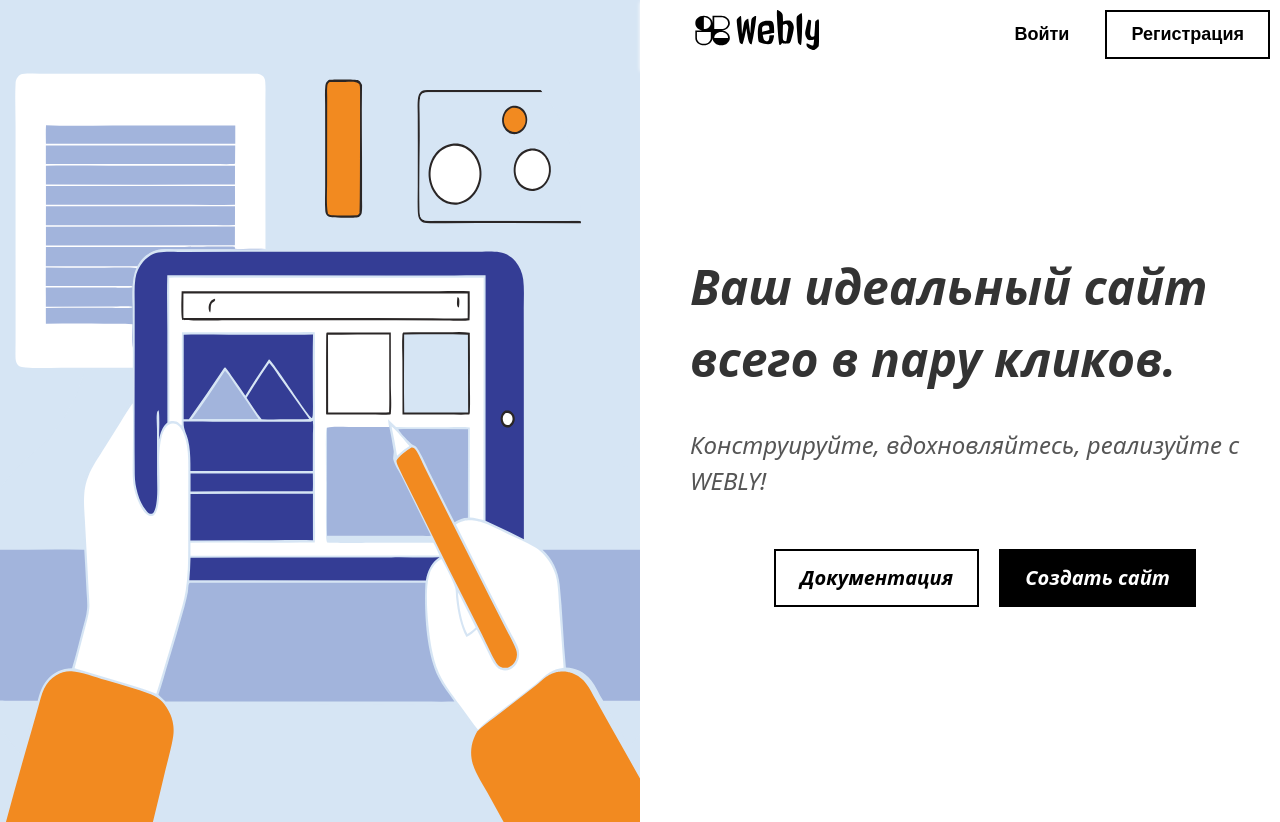
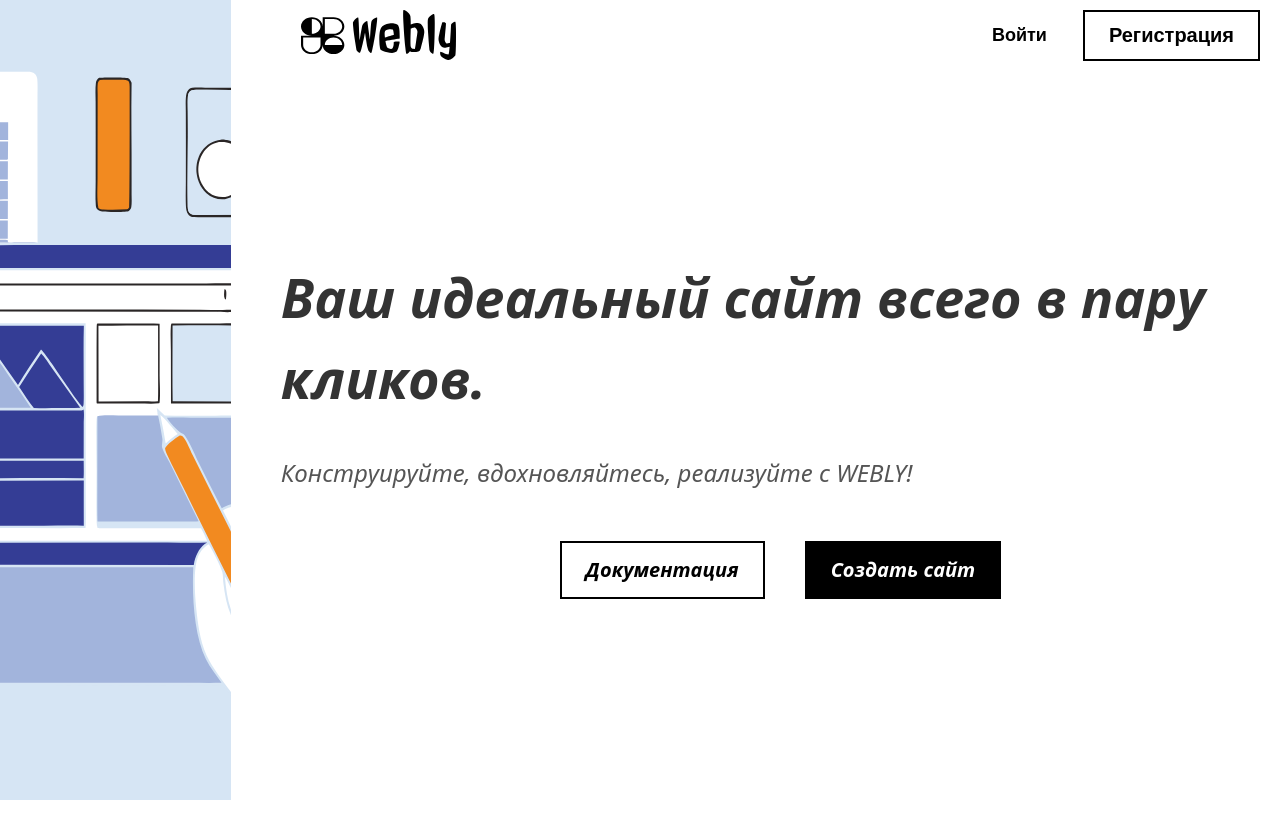
Before and after one commit to kazarwp/webly, a React (Vite) app: page /start in a window 1280 px wide. After the commit the page ends 800 px from the top, so only its background shows below. Built offline with nearby package versions, Linux system fonts and the light colour scheme.

Commit message:
StartPage V2

```diff
--- a/src/styles/start-page/start.css
+++ b/src/styles/start-page/start.css
@@ -1,171 +1,147 @@
-
-/* Стили для основного контейнера приложения */
 .start__App {
   display: flex;
-  flex-direction: column; /* Располагаем элементы в колонку */
-  height: 100vh; /* Занимаем всю высоту экрана */
+  flex-direction: column;
+  height: 100vh;
 }
 
-/* Контейнер для основного содержимого */
 .start__content-container {
   display: flex;
-  flex: 1; /* Растягиваем на всю доступную высоту */
+  flex: 1;
 }
 
-/* Стили для секции с изображением */
 .start__image-section {
-  flex: 1; /* Занимает половину ширины */
-  background-color: #f0f0f0; /* Цвет фона */
+  background-color: #f0f0f0;
   display: flex;
-  align-items: center; /* Выравниваем содержимое по центру вертикально */
-  justify-content: center; /* Выравниваем содержимое по центру горизонтально */
+  align-items: center;
+  justify-content: center;
+}
+
+.start__image-section img {
+  max-width: 100%;
+  max-height: 100%;
+  object-fit: cover;
+}
+
+.start__full-height-image {
+  width: 100%;
+  height: 100%;
+  object-fit: cover;
+}
+
+.start__content-section {
+  flex: 1;
+  display: flex;
+  flex-direction: column;
+  padding: 0px;
+  background-color: white;
+}
+
+.header-start {
+  display: flex;
+  justify-content: space-between;
+  align-items: center;
+  padding: 10px 20px;
+  background-color: #fff;
+}
+
+.start__header-buttons {
+  display: flex;
+  gap: 10px;
 }
 
 .start__header__logo {
-  position: absolute; /* Абсолютное позиционирование */
-  left: 50%; /* Сдвигаем логотип на 50% от левого края */
-  transform: translateX(calc(-20% + 80px)); /* Центрируем и добавляем отступ слева */
-  z-index: 10; /* Чтобы логотип был поверх изображения */
-  height: 40px; /* Высота логотипа */
-  width: auto; /* Ширина автоматически подстраивается под высоту */
+  height: 50px;
+  width: auto;
+  margin-left: 50px;
 }
 
-/* Стили для изображения в секции */
-.start__image-section img {
-  max-width: 100%; /* Максимальная ширина изображения */
-  max-height: 100%; /* Максимальная высота изображения */
-  object-fit: cover; /* Изображение заполняет контейнер */
+.start__login-button {
+  padding: 12px 24px;
+  font-size: 18px;
+  font-weight: bold;
+  text-decoration: none;
+  cursor: pointer;
+  background-color: rgba(255, 255, 255, 0);
+  color: #000000;
+  border: 2px solid #ffffff;
+  margin-left: 500px;
 }
 
-/* Стили для изображения, занимающего всю высоту */
-.start__full-height-image {
-  width: 100%;
-  height: 100%;
-  object-fit: cover; /* Изображение заполняет контейнер */
+.start__login-button:hover {
+  background-color: #f0f8ff00;
 }
 
-/* Стили для секции с контентом */
-.start__content-section {
-  flex: 1; /* Занимает половину ширины */
-  display: flex;
-  flex-direction: column; /* Располагаем элементы в колонку */
-  padding: 0px; /* Убираем внутренние отступы */
-  background-color: white; /* Цвет фона */
+.start__register-button {
+  padding: 12px 24px;
+  font-size: 20px;
+  font-weight: bold;
+  text-decoration: none;
+  cursor: pointer;
+  transition: background-color 0.3s, color 0.3s;
+  color: #000000;
+  background-color: rgb(255, 255, 255);
+  border: 2px solid #000000;
 }
 
-/* Стили для шапки */
-.header-start {
-  display: flex;
-  justify-content: flex-end; /* Выравниваем элементы по правому краю */
-  padding: 10px; /* Внутренние отступы */
-  background-color: #fff; /* Цвет фона */
-  box-shadow: 0 2px 4px white; /* Тень */
+.start__register-button:hover {
+  background-color: #ffffff;
+  color: #000000;
 }
 
-/* Контейнер для кнопок в шапке */
-.start__header-buttons {
-  display: flex;
-  gap: 10px; /* Расстояние между кнопками */
+.start__main {
+  text-align: left;
+  margin-top: 150px;
+  margin-left: 50px;
 }
 
-/* Стили для кнопки "Войти" */
-.start__login-button {
-  padding: 12px 24px; /* Внутренние отступы */
-  font-size: 18px; /* Размер шрифта */
-  font-weight: bold; /* Жирный шрифт (можно также использовать bold) */
-  text-decoration: none; /* Убираем подчеркивание */
-  cursor: pointer; /* Курсор в виде указателя */
-  background-color: rgba(255, 255, 255, 0); /* Прозрачный фон */
-  color: #000000; /* Цвет текста */
-  border: 2px solid #ffffff; /* Рамка */
+.start__h1 {
+  font-size: 54px;
+  color: #333;
 }
 
-/* Стили для кнопки "Войти" при наведении */
-.start__login-button:hover {
-  background-color: #f0f8ff00; /* Цвет фона при наведении */
+.start__p {
+  font-size: 24px;
+  color: #555;
+  margin-bottom: 50px;
 }
 
-/* Стили для кнопки "Регистрация" */
-.start__register-button {
-  padding: 12px 24px; /* Внутренние отступы */
-  font-size: 18px; /* Размер шрифта */
-  font-weight: bold; /* Жирный шрифт (можно также использовать bold) */
-  text-decoration: none; /* Убираем подчеркивание */
-  cursor: pointer; /* Курсор в виде указателя */
-  transition: background-color 0.3s, color 0.3s; /* Плавные переходы */
-  color: #000000; /* Цвет текста */
-  background-color: rgb(255, 255, 255); /* Цвет фона */
-  border: 2px solid #000000; /* Рамка */
+.start__actions {
+  display: flex;
+  justify-content: center;
+  gap: 40px;
+  margin-top: 20px;
 }
 
-/* Стили для кнопки "Регистрация" при наведении */
-.start__register-button:hover {
-  background-color: #ffffff; /* Цвет фона при наведении */
-  color: #000000; /* Цвет текста при наведении */
+.start__documentation-link {
+  padding: 12px 24px;
+  font-size: 20px;
+  font-weight: 600;
+  text-decoration: none;
+  cursor: pointer;
+  transition: background-color 0.3s, color 0.3s;
+  color: #000000;
+  background-color: transparent;
+  border: 2px solid #000000;
 }
 
-/* Стили для основного контента */
-.start__main {
-  text-align: left; /* Выравниваем текст по левому краю */
-  margin-top: 150px; /* Отступ сверху */
-  margin-left: 50px; /* Отступ слева */
+.start__documentation-link:hover {
+  background-color: #000000;
+  color: #ffffff;
 }
 
-/* Стили для заголовка */
-.start__h1 {
-  font-size: 48px; /* Размер шрифта */
-  color: #333; /* Цвет текста */
+.start__create-site-button {
+  padding: 12px 24px;
+  font-size: 20px;
+  font-weight: 600;
+  text-decoration: none;
+  cursor: pointer;
+  transition: background-color 0.3s, color 0.3s;
+  color: #ffffff;
+  background-color: #000000;
+  border: 2px solid #000000;
 }
 
-/* Стили для параграфа */
-.start__p {
-  font-size: 24px; /* Размер шрифта */
-  color: #555; /* Цвет текста */
-  margin-bottom: 50px; /* Отступ снизу */
+.start__create-site-button:hover {
+  background-color: #ffffff;
+  color: #000000;
 }
-
-/* Контейнер для кнопок "Документация" и "Создать сайт" */
-.start__actions {
-  display: flex;
-  justify-content: center; /* Центрируем кнопки */
-  gap: 20px; /* Расстояние между кнопками */
-  margin-top: 20px; /* Отступ сверху */
-}
-
-/* Стили для кнопки "Документация" */
-.start__documentation-link {
-  padding: 12px 24px; /* Внутренние отступы */
-  font-size: 20px; /* Размер шрифта */
-  font-weight: 600; /* Жирный шрифт (можно также использовать bold) */
-  text-decoration: none; /* Убираем подчеркивание */
-  cursor: pointer; /* Курсор в виде указателя */
-  transition: background-color 0.3s, color 0.3s; /* Плавные переходы */
-  color: #000000; /* Цвет текста */
-  background-color: transparent; /* Прозрачный фон */
-  border: 2px solid #000000; /* Рамка */
-}
-
-/* Стили для кнопки "Документация" при наведении */
-.start__documentation-link:hover {
-  background-color: #000000; /* Цвет фона при наведении */
-  color: #ffffff; /* Цвет текста при наведении */
-}
-
-/* Стили для кнопки "Создать сайт" */
-.start__create-site-button {
-  padding: 12px 24px; /* Внутренние отступы */
-  font-size: 20px; /* Размер шрифта */
-  font-weight: 600; /* Жирный шрифт (можно также использовать bold) */
-  text-decoration: none; /* Убираем подчеркивание */
-  cursor: pointer; /* Курсор в виде указателя */
-  transition: background-color 0.3s, color 0.3s; /* Плавные переходы */
-  color: #ffffff; /* Цвет текста */
-  background-color: #000000; /* Цвет фона */
-  border: 2px solid #000000; /* Рамка */
-}
-
-/* Стили для кнопки "Создать сайт" при наведении */
-.start__create-site-button:hover {
-  background-color: #ffffff; /* Цвет фона при наведении */
-  color: #000000; /* Цвет текста при наведении */
-}
```
Also changed, not shown: src/assets/start-background.svg.
